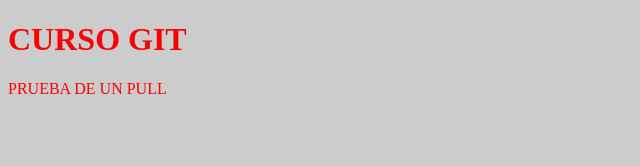
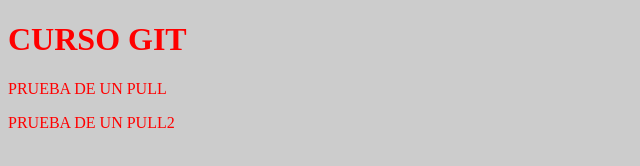
Before and after one commit to JeiMGM/curso_git, a plain HTML site: page index.html in a window 1280 px wide. Shown: the whole page, without its empty margins (0-640 px from the left). Drawn offline with Linux system fonts and the light colour scheme.

Commit message:
Update index.html

```diff
--- a/index.html
+++ b/index.html
@@ -8,7 +8,8 @@
 
 
 	<h1>Curso GIT </h1>
-	<p>Prueba de un pull </p>
+	<p>Prueba de un pull</p>
+	<p>Prueba de un pull2</p>
 </head>
 <body>
 
```
